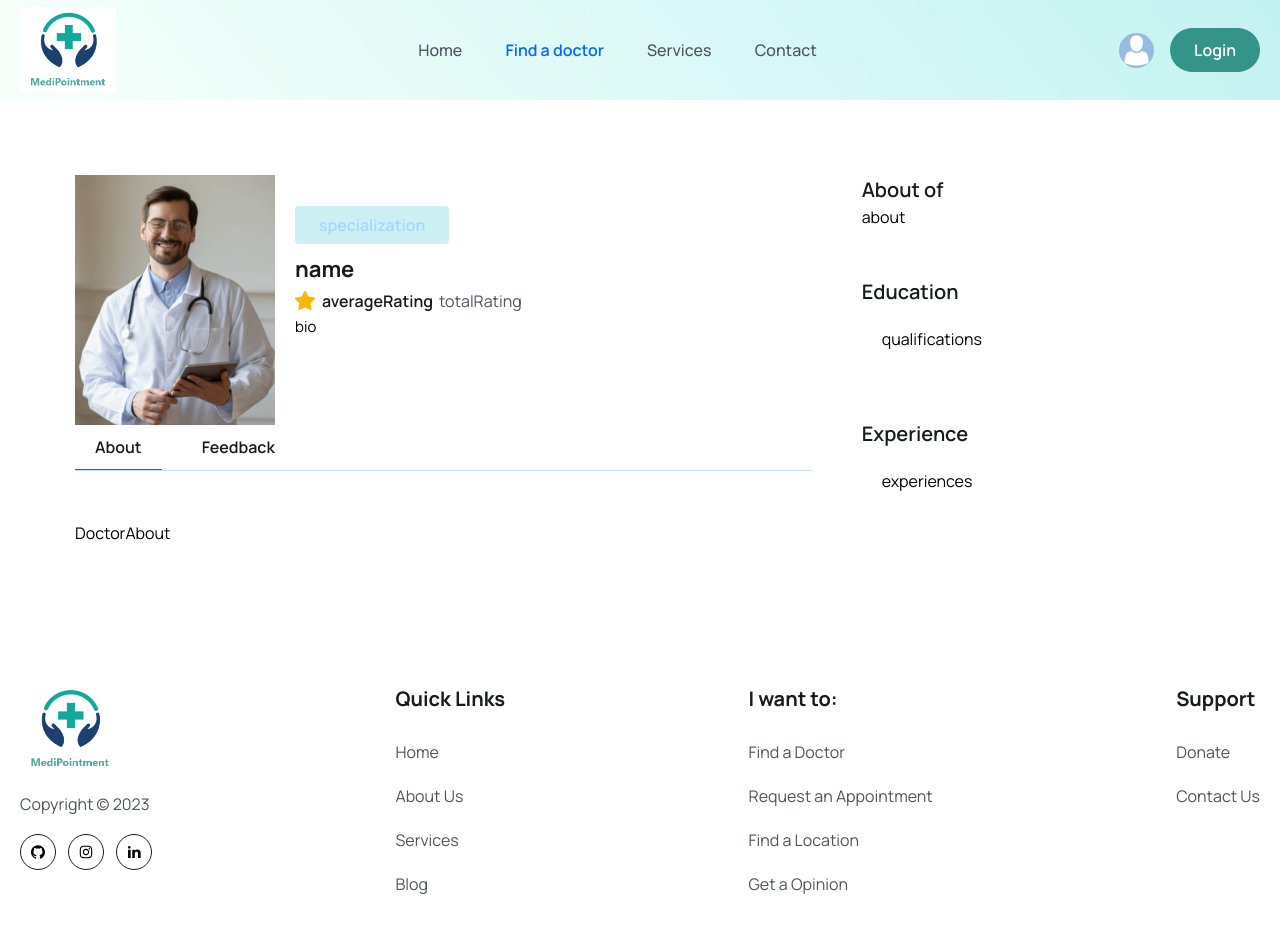
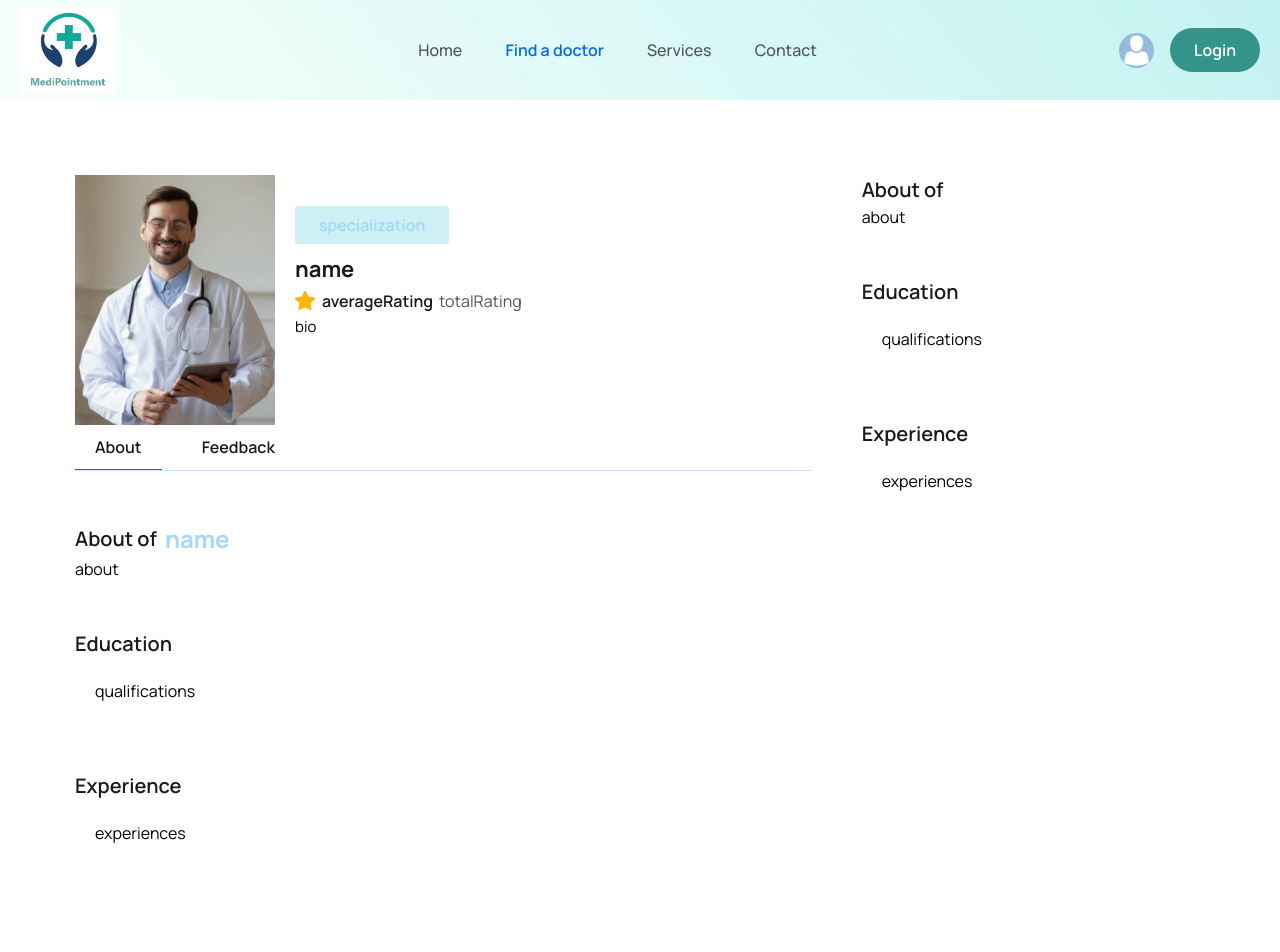
Before and after one commit to bettitaksas/medi-pointment, a React (Vite) app in the folder frontend/: page /doctors/1 in a window 1280 px wide. Shown: the top 952 px of the page. Built offline with nearby package versions, Linux system fonts and the light colour scheme.

Commit message:
create basic components for doctor page

```diff
--- a/frontend/src/components/Doctors/DoctorCard.jsx
+++ b/frontend/src/components/Doctors/DoctorCard.jsx
@@ -4,37 +4,28 @@ import starIcon from '../../assets/images/Star.png';
 import { Link } from 'react-router-dom';
 import { BsArrowRight } from 'react-icons/bs';
 
-const DoctorCard = ({ doctor }) => {
-    const {
-        name,
-        averageRating,
-        totalRating,
-        totalPatients,
-        specialization,
-        photo,
-        hospital,
-    } = doctor;
+const DoctorCard = () => {
 
     return (
         <div className='p-3 lg:p-5 '>
             <div>
-                <img className='w-full rounded-lg' src={photo} alt='' />
+                <img className='w-full rounded-lg' src='' alt='' />
             </div>
             <h2 className='text-[18px] leading-[30px] lg:text-[26px] lg:leading-9 font-[700] text-headingColor mt-3 lg:mt-5'>
-                {name}
+                name
             </h2>
 
             <div className='mt-2 lg:mt-4 flex items-center justify-between'>
                 <span className='bg-[#CCF0F3] text-irisBlueColor py-1 px-4 lg:py-2 lg:px-6 rounded text-[12px] leading-4 lg:text-[16px] lg:leading-7 font-[600]'>
-                    {specialization}
+                    specialization
                 </span>
 
                 <div className='flex items-center gap-[6px]'>
                     <span className='flex items-center gap-[6px] text-[14px] leading-6 lg:text-[16px] lg:leading-7 font-[600] text-headingColor'>
-                        <img src={starIcon} alt='' /> {averageRating}
+                        <img src={starIcon} alt='' /> averageRating
                     </span>
                     <span className='text-[14px] leading-6 lg:text-[16px] lg:leading-7 font-[400] text-textColor'>
-                        ({totalRating})
+                        totalRating
                     </span>
                 </div>
             </div>
@@ -42,15 +33,15 @@ const DoctorCard = ({ doctor }) => {
             <div className='mt-[18px] lg:mt-5 flex items-center justify-between'>
                 <div>
                     <h3 className='text-[16px] leading-7 lg:text-[18px] lg:leading-[30px] font-[600] text-headingColor'>
-                        +{totalPatients} Patients
+                        +totalPatients Patients
                     </h3>
                     <p className='text-[14px] leading-[24px] font-[400] text-textColor'>
-                        At {hospital}
+                        At hospital
                     </p>
                 </div>
 
                 <Link
-                    to={`/doctors/${doctor._id}`}
+                    to='/doctors'
                     className=' w-[44px] h-[44px] rounded-full border border-solid border-[#181A1E] flex  items-center justify-center  group hover:bg-[#0067FF] hover:border-none'
                 >
                     <BsArrowRight className='group-hover:text-white w-6 h-5' />
--- a/frontend/src/pages/Doctors/DoctorAbout.jsx
+++ b/frontend/src/pages/Doctors/DoctorAbout.jsx
@@ -1,9 +1,36 @@
-import React from 'react'
-
+/* eslint-disable react/prop-types */
 const DoctorAbout = () => {
   return (
-    <div>DoctorAbout</div>
-  )
-}
+    <div>
+      <div>
+        <h3 className="text-[20px] leading-[30px] text-headingColor font-semibold flex gap-2 items-center">
+          About of
+          <span className="text-irisBlueColor font-bold text-[24px] leading-9">
+            name
+          </span>
+        </h3>
+        <p className="text__para">about</p>
+      </div>
 
-export default DoctorAbout
+      <div className="mt-12">
+        <h3 className="text-[20px] leading-[30px] text-headingColor font-semibold flex gap-2 items-center">
+          Education
+        </h3>
+        <ul className="pt-4 md:p-5">
+          qualifications
+        </ul>
+      </div>
+
+      <div className="mt-12">
+        <h3 className="text-[20px] leading-[30px] text-headingColor font-semibold flex gap-2 items-center">
+          Experience
+        </h3>
+        <ul className="pt-4 md:p-5 grid sm:grid-cols-2  gap-[30px]">
+          experiences
+        </ul>
+      </div>
+    </div>
+  );
+};
+
+export default DoctorAbout;
--- a/frontend/src/pages/Doctors/Doctors.jsx
+++ b/frontend/src/pages/Doctors/Doctors.jsx
@@ -1,4 +1,5 @@
 import Testimonial from '../../components/Testimonial/Testimonial';
+import DoctorCard from "../../components/Doctors/DoctorCard";
 
 const Doctors = () => {
     return (
@@ -22,7 +23,7 @@ const Doctors = () => {
             <section>
                 <div className='container'>
                     <div className='grid grid-cols-1 sm:grid-cols-2 md:grid-cols-3 lg:grid-cols-4 gap-5'>
-                        doctors
+                    <DoctorCard />
                     </div>
                 </div>
             </section>
--- a/frontend/src/pages/Doctors/Feedback.jsx
+++ b/frontend/src/pages/Doctors/Feedback.jsx
@@ -1,9 +1,23 @@
-import React from 'react'
+/* eslint-disable react/prop-types */
+import FeedbackForm from './FeedbackForm';
 
 const Feedback = () => {
-  return (
-    <div>Feedback</div>
-  )
-}
 
-export default Feedback
+    return (
+        <div>
+            <div className='mb-[50px]'>
+                <h4 className='text-[20px] leading-[30px] text-headingColor font-bold mb-[30px]'>
+                    All Reviews totalRating
+                </h4>
+                reviews
+            </div>
+            <div className='text-center'>
+                <button className='btn'>Give Feedback</button>
+            </div>
+
+            <FeedbackForm />
+        </div>
+    );
+};
+
+export default Feedback;
--- a/frontend/src/pages/Doctors/FeedbackForm.jsx
+++ b/frontend/src/pages/Doctors/FeedbackForm.jsx
@@ -1,9 +1,45 @@
-import React from 'react'
+import { AiFillStar } from 'react-icons/ai';
 
 const FeedbackForm = () => {
-  return (
-    <div>FeedbackForm</div>
-  )
-}
+    const [rating, setRating] = useState(0);
+    const [hover, setHover] = useState(0);
 
-export default FeedbackForm
+    return (
+        <form action=''>
+            <div>
+                <p className='text-headingColor text-[16px] leading-6 font-semibold mb-4 mt-0'>
+                    How would you rate the overall experience?*
+                </p>
+                <div>
+                    {[...Array(5)].map((star, index) => {
+                        index += 1;
+                        return (
+                            <button
+                                type='button'
+                                key={index}
+                                className={`${
+                                    index <= ((rating && hover) || hover)
+                                        ? 'text-yellowColor'
+                                        : 'text-gray-400'
+                                } bg-transparent border-none outline-none cursor-pointer text-[22px]`}
+                                onClick={() => setRating(index)}
+                                onMouseEnter={() => setHover(index)}
+                                onMouseLeave={() => setHover(rating)}
+                                onDoubleClick={() => {
+                                    setRating(0);
+                                    setHover(0);
+                                }}
+                            >
+                                <span className='star'>
+                                    <AiFillStar />
+                                </span>
+                            </button>
+                        );
+                    })}
+                </div>
+            </div>
+        </form>
+    );
+};
+
+export default FeedbackForm;
--- /dev/null
+++ b/frontend/src/utils/formatDate.jsx
@@ -0,0 +1,5 @@
+export const formatDate = (date, config) => {
+    const defaultOptions = { day: 'numeric', month: 'long', year: 'numeric' };
+    const options = config ? config : defaultOptions;
+    return new Date(date).toLocaleDateString('en-US', options);
+};
```
